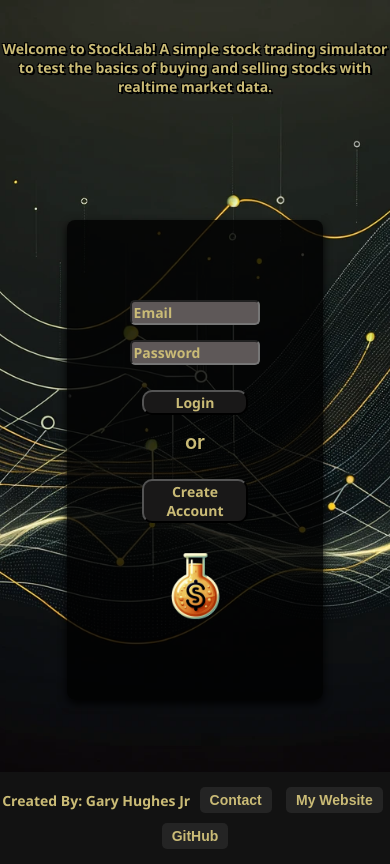
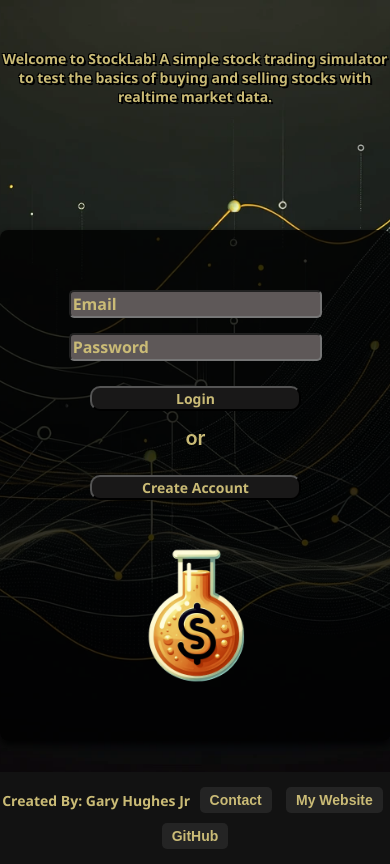
Before and after one commit to nomoneyrecord/fantasy-stock-trader, a React (Create React App) app in the folder client/: page / in a window 390 px wide. Built offline with nearby package versions, Linux system fonts and the light colour scheme.

Commit message:
Buy/sell modals styled except for the media boundaries still need some refinement

```diff
--- a/client/src/App.css
+++ b/client/src/App.css
@@ -530,6 +530,17 @@ body::-webkit-scrollbar-thumb:hover {
   background-color: rgb(62, 62, 62);
 }
 
+.trade-modal .modal-close-button {
+  /* Custom styles for the close button of the trade modal */
+  position: absolute;
+  top: 10px;
+  right: 10px;
+  background-color:rgba(0, 0, 0, 0.7);
+  border: none;
+  color:rgb(202, 187, 118);
+  font-size: 22px;
+}
+
 
 .footer {
   background-color: rgba(18, 18, 18);
@@ -576,53 +587,46 @@ body::-webkit-scrollbar-thumb:hover {
 
 
 @media (max-width: 600px) {
-  .background-container {
-    /* Full screen background */
+  .background-container-authpage {
     background-size: cover;
-    /* Enable scrolling if content is larger than the screen */
     overflow-y: auto;
     padding: 10px 0;
   }
 
-  .form-container,
-  .registration-modal {
-    /* Adjust the width and centering for smaller screens */
-    max-width: none; /* Remove max-width if set */
+  .form-container, .registration-modal-content {
+    max-width: none;
+    width: 90%; /* Adjust width for smaller screens */
     margin: 0 auto; /* Center the containers */
-    /* Positioning the form containers at the top to give space for the footer */
-    position: static;
-    margin-top: 10vh; /* Adjust the top margin to give some space from the top */
+    margin-top: 10vh;
     margin-bottom: 5vh;
+    padding: 20px; /* Adjust padding as necessary */
+    height: auto; /* Adjust height to content */
   }
 
-  /* Text and input sizes */
+  .auth-form {
+    font-size: 14px; /* Smaller font size for inputs and buttons */
+  }
+
   .description-container,
-  .form-container,
-  .auth-form input,
   .footer,
   .footer-button,
   .login-button,
   .create-account-button,
   .submit-button {
-    font-size: 14px; /* Smaller font size for better readability on small screens */
+    font-size: 14px; /* Smaller font size for text */
   }
 
-  /* Footer adjustments */
   .footer {
-    position: absolute; /* Keep the footer at the end of content */
-    padding: 10px 0; /* Adjust padding to reduce height on smaller screens */
+    position: absolute;
+    padding: 10px 0;
     margin-bottom: -20px;
   }
 
-  /* Container and text alignment */
   .description-container,
   .auth-form,
   .footer-content {
-    text-align: center; /* Center the text for a cleaner look on small screens */
+    text-align: center;
   }
 
-
-
-  /* Hamburger menu adjustments */
-  /* Here you can add or remove styles related to how the hamburger menu should behave */
+  /* Here you can add or remove styles related to the hamburger menu */
 }
--- a/client/src/pages/tradepage/tradepage.jsx
+++ b/client/src/pages/tradepage/tradepage.jsx
@@ -314,6 +314,7 @@ const TradePage = () => {
           <Modal
             show={showBuyModal}
             onClose={() => setShowBuyModal(false)}
+            className="trade-modal"
           >
             <h2>Buy {selectedStock?.symbol}</h2>
             <p>Price: {selectedStock?.price}</p>
@@ -336,6 +337,7 @@ const TradePage = () => {
           <Modal
             show={showSellModal}
             onClose={() => setShowSellModal(false)}
+            className="trade-modal"
           >
             <h2>Sell {selectedStock?.symbol}</h2>
             <p>Price: {selectedStock?.price}</p>
```
